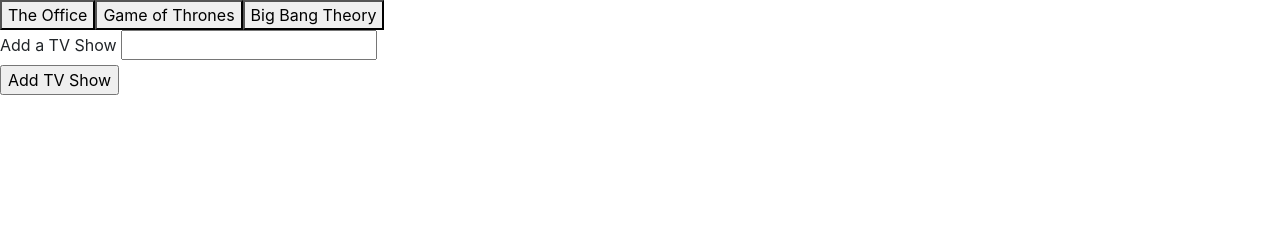
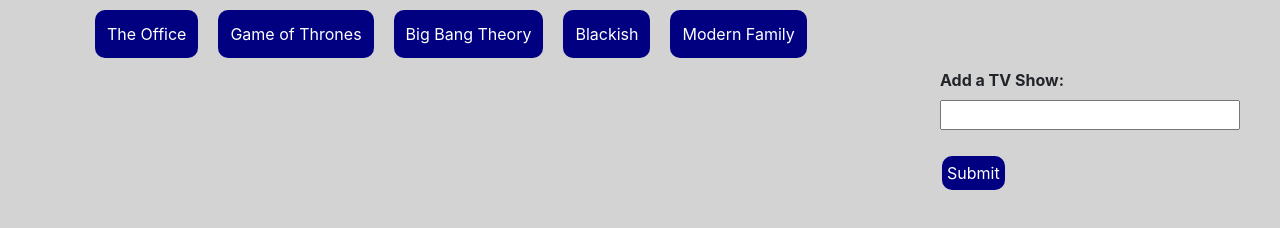
Before and after one commit to brittanycflanagan/api-week-6, a plain HTML site: page index.html in a window 1280 px wide. Drawn offline with nearby package versions, Linux system fonts and the light colour scheme.

Commit message:
formating

```diff
--- a/assets/css/style.css
+++ b/assets/css/style.css
@@ -0,0 +1,42 @@
+.show-buttons {
+    background-color: navy;
+    color: white;
+    padding: 12px;
+    margin: 10px;
+    border: 20px;
+    border-radius: 10px;
+
+}
+
+body {
+    background-color: lightgray;
+}
+
+
+#tv-input {
+    width: 300px;
+}
+
+#add-button {
+    background-color: navy;
+    color: white;
+    padding: 5px;
+    margin: 2px;
+    border: 20px;
+    border-radius: 10px;
+}
+
+#gifs-appear-here {
+    margin-top:30px;
+
+
+}
+
+.gifDiv {
+    float:left;
+    margin: 5px;
+}
+
+#form {
+    float: right;
+}
--- a/assets/javascript/javascript.js
+++ b/assets/javascript/javascript.js
@@ -1,11 +1,12 @@
-//Add More Buttons
+
 //Format Page
-
+//Clean up code
+//Change API to Para feature
 
 $( document ).ready(function() {
 //Dynamically Generate Buttons based on an array
 
-var buttons = ["The Office", "Game of Thrones", "Big Bang Theory"]
+var buttons = ["The Office", "Game of Thrones", "Big Bang Theory","Blackish","Modern Family"]
 
 renderButtons();
 
@@ -60,6 +61,7 @@
               var rating = results[i].rating;
               var p = $("<p>").text("Rating: " + rating);
               var tvImage = $("<img>");
+              gifDiv.attr("class", "gifDiv");
               tvImage.attr("src", results[i].images.fixed_height_still.url);
               tvImage.attr("data-state", "still");
               tvImage.attr("data-still", results[i].images.fixed_height_still.url);
--- a/index.html
+++ b/index.html
@@ -17,16 +17,30 @@
 
 </head>
 <body>
-    <div id="buttons-appear-here"></div>
-    <form id="tvshow-form">
-            <label for="tvshow-input">Add a TV Show</label>
-            <input type="text" id="tv-input"><br>
+    <div class="container">
+        <div class="row">
+            <div id="buttons-appear-here" class="col-lg-12"></div>
+        </div>
+        <div class="row">
+            <div class="col-lg-9 col-sm-12"><div id="gifs-appear-here"></div></div>
+            <div class="col-lg-3 col-sm-12">
 
-            <!-- Button triggers new tv show to be added -->
-            <input id="add-button" type="submit" value="Add TV Show">
-          </form>
-    <div id="gifs-appear-here"></div>
+                <form id="tvshow-form">
+                    <label for="tvshow-input"><b>Add a TV Show:</b></label><br>
+                    <input type="text" id="tv-input"><br><br>
 
+                        <!-- Button triggers new tv show to be added -->
+                    <input id="add-button" type="submit" value="Submit">
+                </form>
+
+
+            </div>
+
+
+
+
+</div>
+</div>
 
 <!--Linking Javascript -->
 <script type="text/javascript" src="assets/javascript/javascript.js"></script>
```
